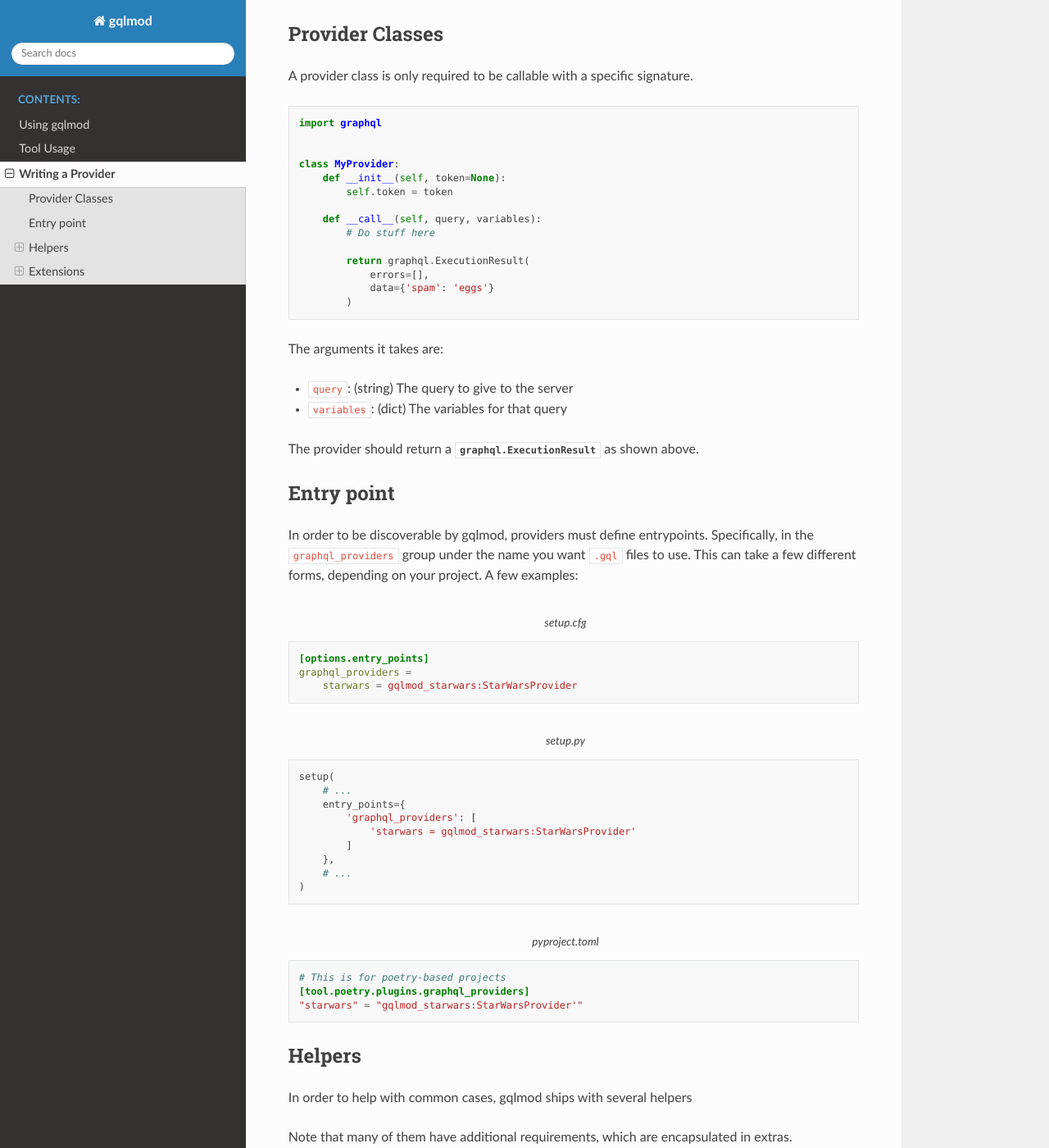
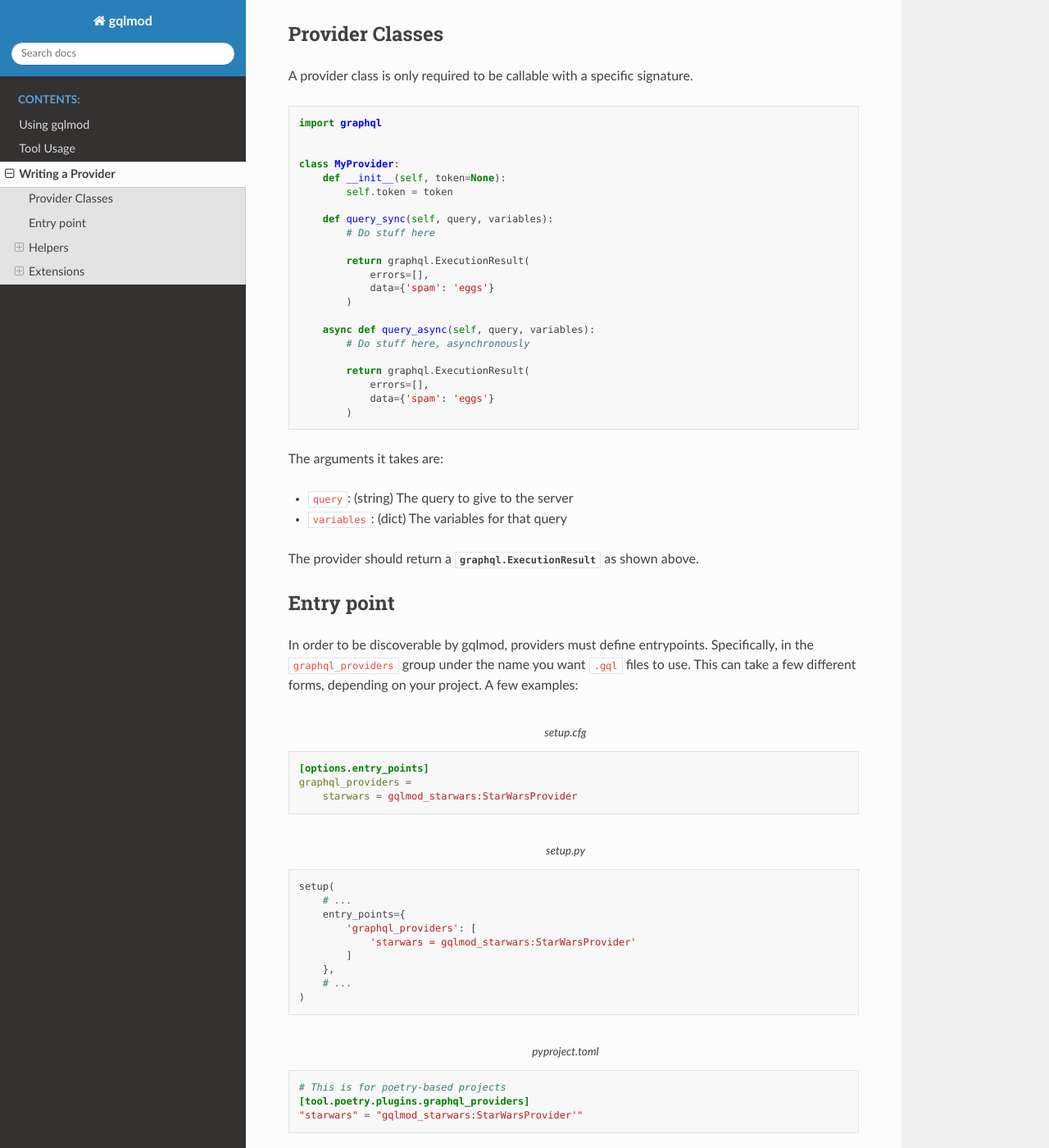
Before and after one commit to gqlmod/gqlmod, a Sphinx documentation site: the page built from docs/provider.rst, in a window 1280 px wide and 1400 px high, scrolled down 255 px. Shown: the whole window at 82% size. Built offline with Sphinx 7.4.7 and the Read the Docs theme 2.0.0, drawn with Linux system fonts in a browser that asks for light colours.

Commit message:
Update provider docs

```diff
--- a/docs/provider.rst
+++ b/docs/provider.rst
@@ -22,7 +22,7 @@ A provider class is only required to be callable with a specific signature.
         def __init__(self, token=None):
             self.token = token
 
-        def __call__(self, query, variables):
+        def query_sync(self, query, variables):
             # Do stuff here
 
             return graphql.ExecutionResult(
@@ -30,6 +30,13 @@ A provider class is only required to be callable with a specific signature.
                 data={'spam': 'eggs'}
             )
 
+        async def query_async(self, query, variables):
+            # Do stuff here, asynchronously
+
+            return graphql.ExecutionResult(
+                errors=[],
+                data={'spam': 'eggs'}
+            )
 The arguments it takes are:
 
 * ``query``: (string) The query to give to the server
@@ -83,17 +90,10 @@ In order to help with common cases, gqlmod ships with several helpers
 Note that many of them have additional requirements, which are encapsulated in extras.
 
 
-urllib
+httpx
 ~~~~~~
 
-.. automodule:: gqlmod.helpers.urllib
-   :members:
-
-
-aiohttp
-~~~~~~~
-
-.. automodule:: gqlmod.helpers.aiohttp
+.. automodule:: gqlmod.helpers.httpx
    :members:
 
 
```
